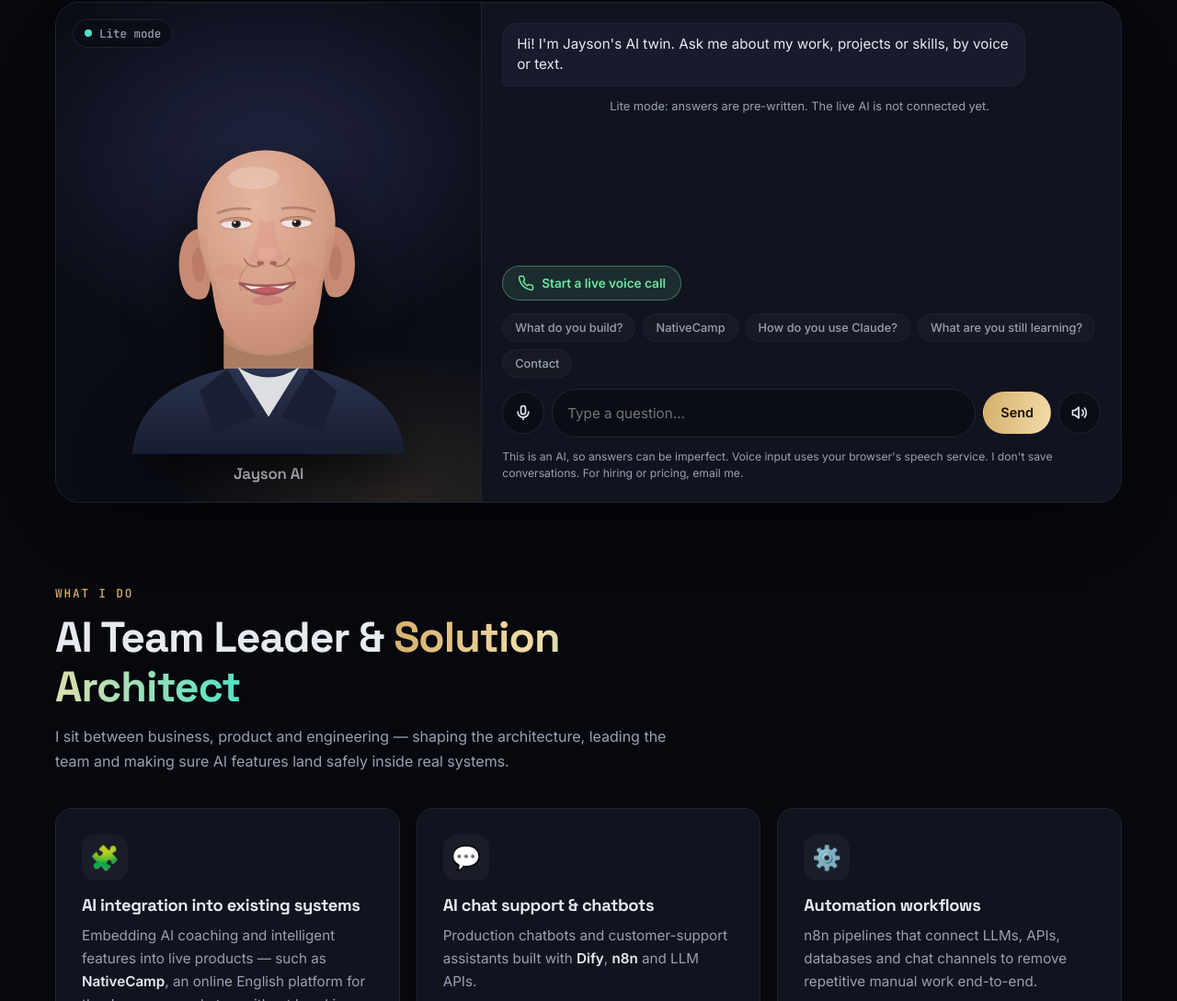
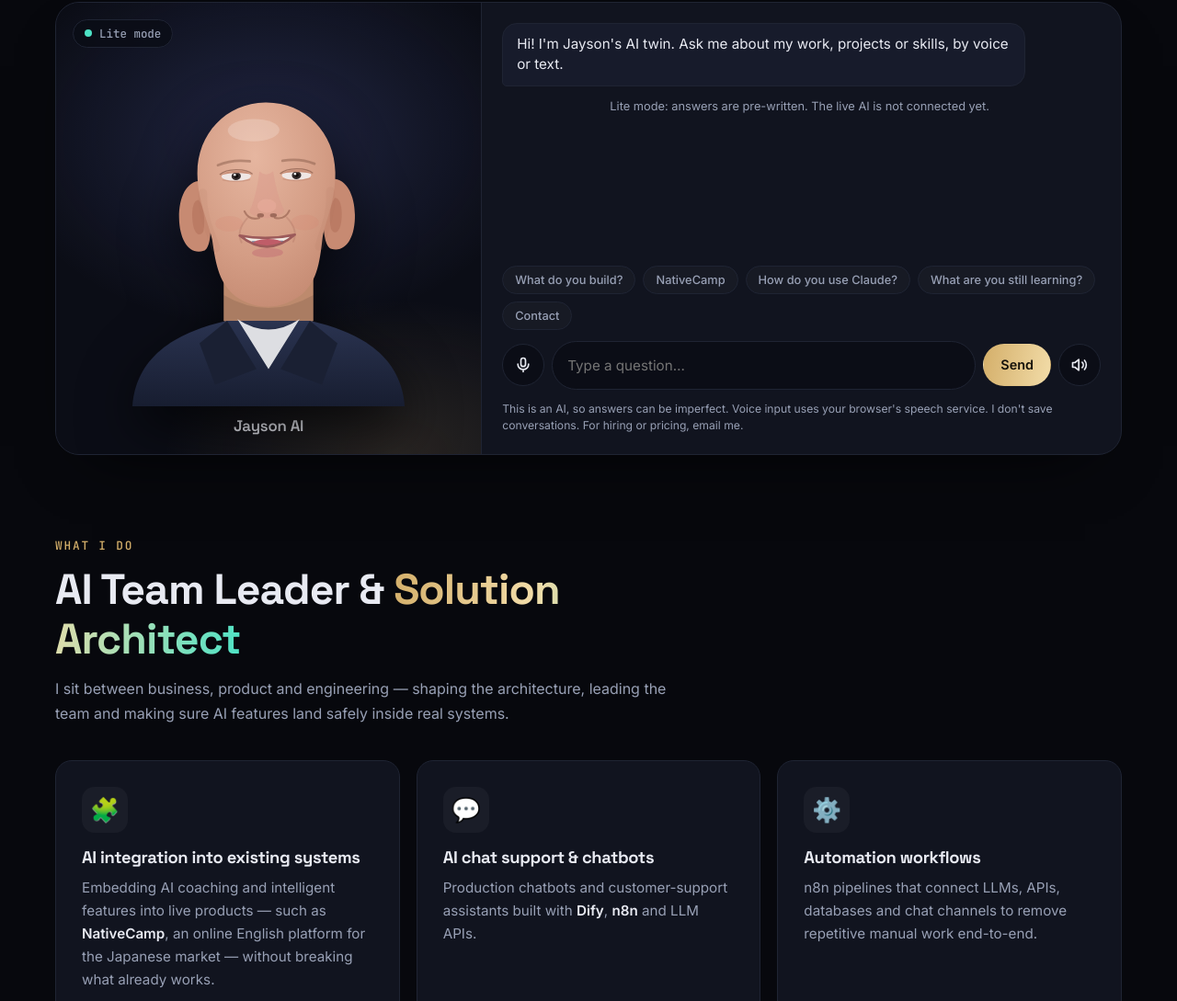
Before and after one commit to jadraque555/jadraque555.github.io, a plain HTML site: page index.html in a window 1280 px wide. Shown: the part 1280-2369 px from the top of the page at 92% size. Drawn offline with Linux system fonts and the light colour scheme.

Commit message:
Remove call button from the Talk to AI section
Co-Authored-By: Claude Sonnet 5.5 <noreply@anthropic.com>

```diff
--- a/agent/agent.css
+++ b/agent/agent.css
@@ -55,6 +55,3 @@
 .avatar3d.on{opacity:1}
 .avatar3d canvas{display:block;width:100%;height:100%}
 .avatar-wrap.has3d>svg{opacity:0;transition:opacity .5s ease}
-
-.callcta{display:inline-flex;align-items:center;gap:8px;align-self:flex-start;margin:14px 0 0;padding:9px 16px;border-radius:99px;background:#6ee7a01f;border:1px solid #6ee7a066;color:#6ee7a0;font:600 .85rem Inter;transition:.2s}
-.callcta:hover{background:#6ee7a033}
--- a/index.html
+++ b/index.html
@@ -92,7 +92,6 @@
     </div>
     <div class="agent-panel">
       <div class="agent-log" id="agentLog" role="log" aria-live="polite" aria-label="Conversation"></div>
-      <a class="callcta" href="call.html"><svg viewBox="0 0 24 24" fill="none" stroke="currentColor" stroke-width="2" stroke-linecap="round" stroke-linejoin="round" width="18" height="18"><path d="M22 16.9v3a2 2 0 0 1-2.2 2 19.8 19.8 0 0 1-8.6-3.1 19.5 19.5 0 0 1-6-6A19.8 19.8 0 0 1 2.1 4.2 2 2 0 0 1 4.1 2h3a2 2 0 0 1 2 1.7c.1 1 .4 1.9.7 2.8a2 2 0 0 1-.5 2.1L8.1 9.9a16 16 0 0 0 6 6l1.3-1.3a2 2 0 0 1 2.1-.4c.9.3 1.8.6 2.8.7a2 2 0 0 1 1.7 2z"/></svg>Start a live voice call</a>
       <div class="agent-chips" id="agentChips">
         <button type="button" data-q="What do you build?">What do you build?</button>
         <button type="button" data-q="Tell me about NativeCamp">NativeCamp</button>
```
